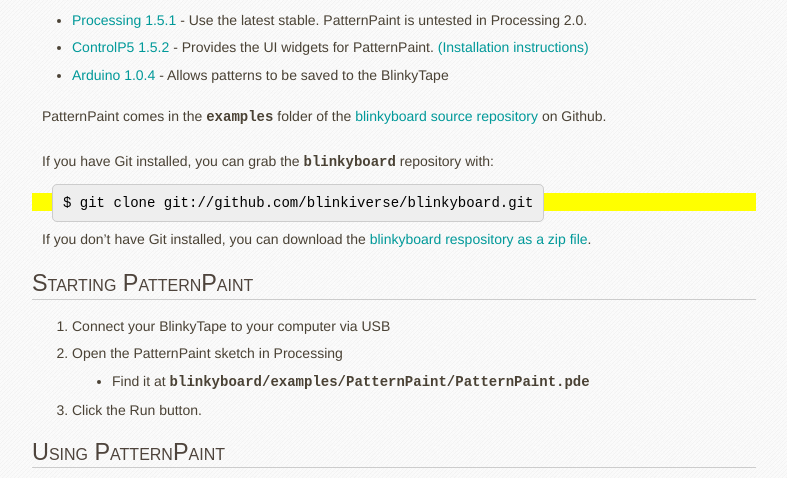
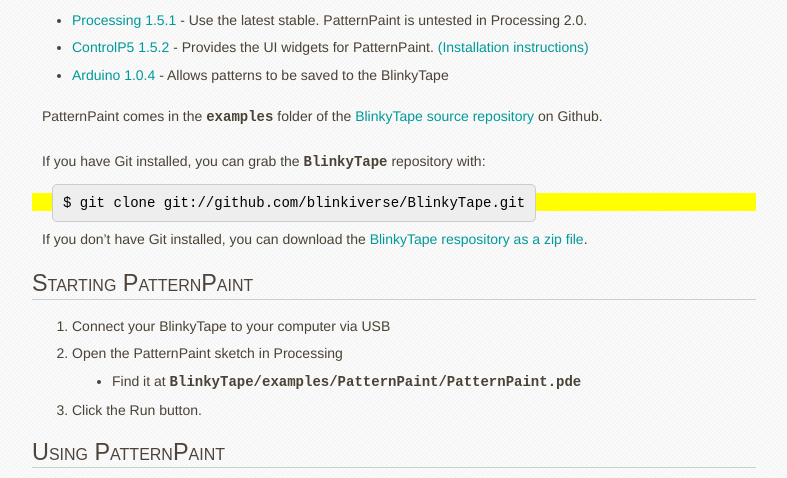
Before and after one commit to jravetch/blinkinlabs.github.io, a Jekyll site: the page built from software/_posts/2013-05-11-patternpaint.md, in a window 1280 px wide and 900 px high, scrolled down 1196 px. Shown: the part 152-630 px from the top of the window, without its empty margins (118-905 px from the left). Built offline with Jekyll 4.4.1, drawn with Linux system fonts in a browser that asks for light colours; Markdown is read by kramdown in place of the engine named in the settings; some of the changed text lies outside the part shown.

Commit message:
blinkyboard repo now BlinkyTape repo! What!

```diff
--- a/software/_posts/2013-05-11-patternpaint.md
+++ b/software/_posts/2013-05-11-patternpaint.md
@@ -6,7 +6,7 @@
 title: PatternPaint
 technologies: [Processing, Arduino, BlinkyTape]
 sourcecode: [
-	[PatternPaint, https://github.com/blinkiverse/blinkyboard/tree/master/examples/PatternPaint]
+	[PatternPaint, https://github.com/blinkiverse/BlinkyTape/tree/master/examples/PatternPaint]
 ]
 type:
 when:
@@ -17,7 +17,7 @@
 context:
 ---
 
-[PatternPaint](https://github.com/blinkiverse/blinkyboard/examples/PatternPaint) is companion software for the [BlinkyTape](/blinkytape).  It allows you to create animations for your BlinkyTape in real-time, and save your designs to the BlinkyTape for playback on-the-go.
+PatternPaint is companion software for the [BlinkyTape](/blinkytape).  It allows you to create animations for your BlinkyTape in real-time, and save your designs to the BlinkyTape for playback on-the-go.
 
 ![NyanCat in PatternPaint](/images/{{page.img}}/PatternPaint-nyan.png)
 
@@ -47,19 +47,19 @@
 * [ControlP5 1.5.2](https://code.google.com/p/controlp5/downloads/list) - Provides the UI widgets for PatternPaint.  [(Installation instructions)](http://www.sojamo.de/libraries/controlP5/)
 * [Arduino 1.0.4](http://arduino.cc/en/Main/Software) - Allows patterns to be saved to the BlinkyTape
 
-PatternPaint comes in the `examples` folder of the [blinkyboard source repository](https://github.com/blinkiverse/blinkyboard/) on Github.
+PatternPaint comes in the `examples` folder of the [BlinkyTape source repository](https://github.com/blinkiverse/BlinkyTape/) on Github.
 
-If you have Git installed, you can grab the `blinkyboard` repository with:
+If you have Git installed, you can grab the `BlinkyTape` repository with:
 
-	$ git clone git://github.com/blinkiverse/blinkyboard.git
+	$ git clone git://github.com/blinkiverse/BlinkyTape.git
 
-If you don't have Git installed, you can download the [blinkyboard respository as a zip file](https://github.com/blinkiverse/blinkyboard/archive/master.zip).
+If you don't have Git installed, you can download the [BlinkyTape respository as a zip file](https://github.com/blinkiverse/BlinkyTape/archive/master.zip).
 
 # Starting PatternPaint
 
 1. Connect your BlinkyTape to your computer via USB
 2. Open the PatternPaint sketch in Processing
-    * Find it at `blinkyboard/examples/PatternPaint/PatternPaint.pde`
+    * Find it at `BlinkyTape/examples/PatternPaint/PatternPaint.pde`
 3. Click the Run button.
 
 # Using PatternPaint
@@ -103,7 +103,7 @@
 1. Quit PatternPaint so it will release control of your BlinkyTape.
 1. Press `CMD-k` (OS X) or `CTRL-k` (Windows and Linux) to open the PatternPaint sketch folder.
 1. Open the `PatternTemplate.ino` sketch in Arduino.
-    * Find it at `blinkyboard/examples/PatternTemplate/PatternTemplate.ino`.
+    * Find it at `BlinkyTape/examples/PatternTemplate/PatternTemplate.ino`.
 1. Choose **File** | **Save As**.
 1. Give a name to your new Arduino sketch.  For example,"MyAwesomeAnimation".
 1. Drag and drop the `pov.h` file from your file browser into Arduino.
@@ -140,4 +140,4 @@
 
 ![Long NyanCat is Nyaaaaaaaaaaaan](/images/{{page.img}}/nyan-paint-long.jpg)
 
-You can find the code in the [NyanPaint](https://github.com/blinkiverse/blinkyboard/tree/master/examples/light_painting_examples/NyanPaint) example.
+You can find the code in the [NyanPaint](https://github.com/blinkiverse/BlinkyTape/tree/master/examples/light_painting_examples/NyanPaint) example.
```
Also changed, not shown: blinkables/_posts/2013-04-17-blinkyboard-pov.md (+5 -5 lines), hardware/_posts/2013-04-17-blinkytape.md (+5 -5 lines), software/_posts/2013-05-10-discoparty.md (+7 -7 lines).
